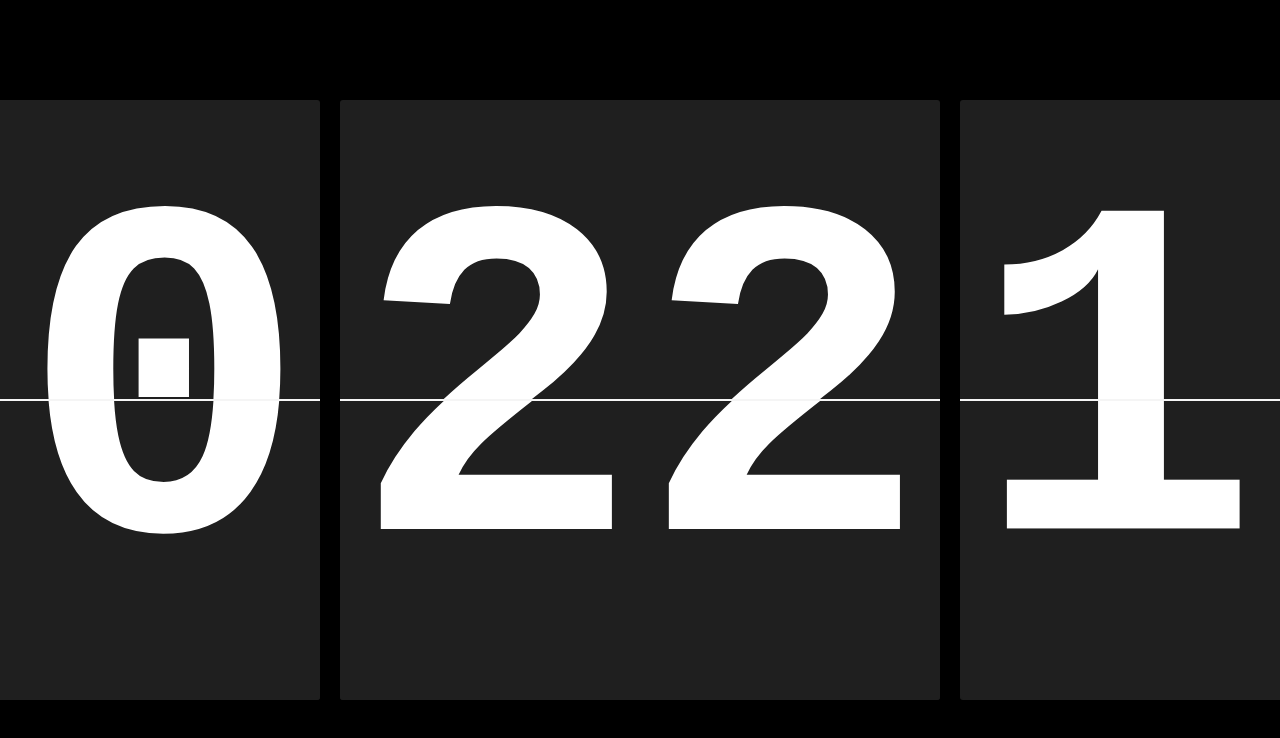
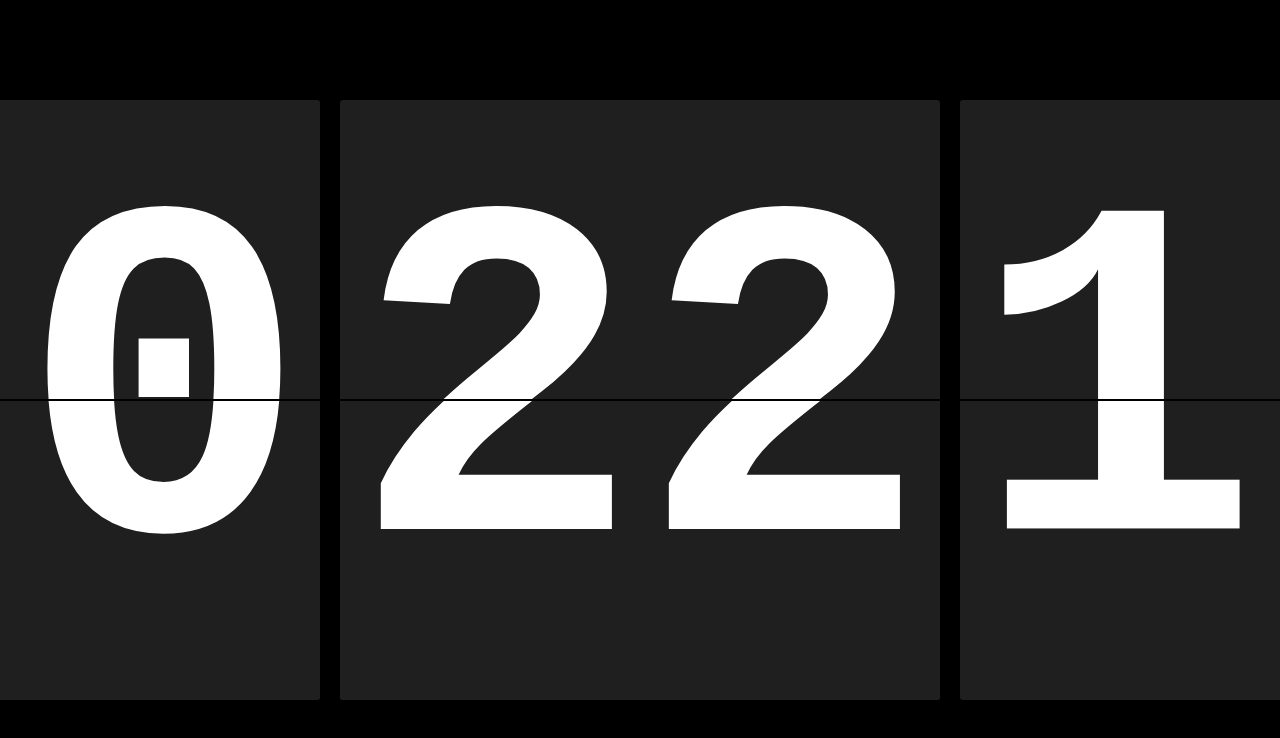
Before and after one commit to lophatmang/flipClock, a React (Vite) app: page / in a window 1280 px wide. Shown: the top 738 px of the page. Built offline with nearby package versions, Linux system fonts and the light colour scheme; a web font is replaced by a local one.

Commit message:
Update index.css

```diff
--- a/src/index.css
+++ b/src/index.css
@@ -4,6 +4,7 @@
   --background-color-clock: #1f1f1f;
   --size-number-clock: 30rem;
   --size-clock: 600px;
+  --color-line: black;
 }
 
 body {
@@ -73,7 +74,7 @@ header h1 {
 
 .upperCard {
   align-items: flex-end;
-  border-bottom: 0.5px solid whitesmoke;
+  border-bottom: 0.5px solid var(--color-line);
   border-top-left-radius: 3px;
   border-top-right-radius: 3px;
 }
@@ -83,7 +84,7 @@ header h1 {
 
 .lowerCard {
   align-items: flex-start;
-  border-top: 0.5px solid whitesmoke;
+  border-top: 0.5px solid var(--color-line);
   border-bottom-left-radius: 3px;
   border-bottom-right-radius: 3px;
 }
@@ -117,7 +118,7 @@ header h1 {
   border-bottom-left-radius: 3px;
   border-bottom-right-radius: 3px;
   /* border: 0.5px solid whitesmoke; */
-  border-top: 0.5px solid whitesmoke;
+  border-top: 0.5px solid var(--color-line);
 }
 .flipCard.unfold span {
   transform: translateY(-50%);
@@ -131,7 +132,7 @@ header h1 {
   border-top-left-radius: 3px;
   border-top-right-radius: 3px;
   /* border: 0.5px solid whitesmoke; */
-  border-bottom: 0.5px solid whitesmoke;
+  border-bottom: 0.5px solid var(--color-line);
 }
 .flipCard.fold span {
   transform: translateY(50%);
```
